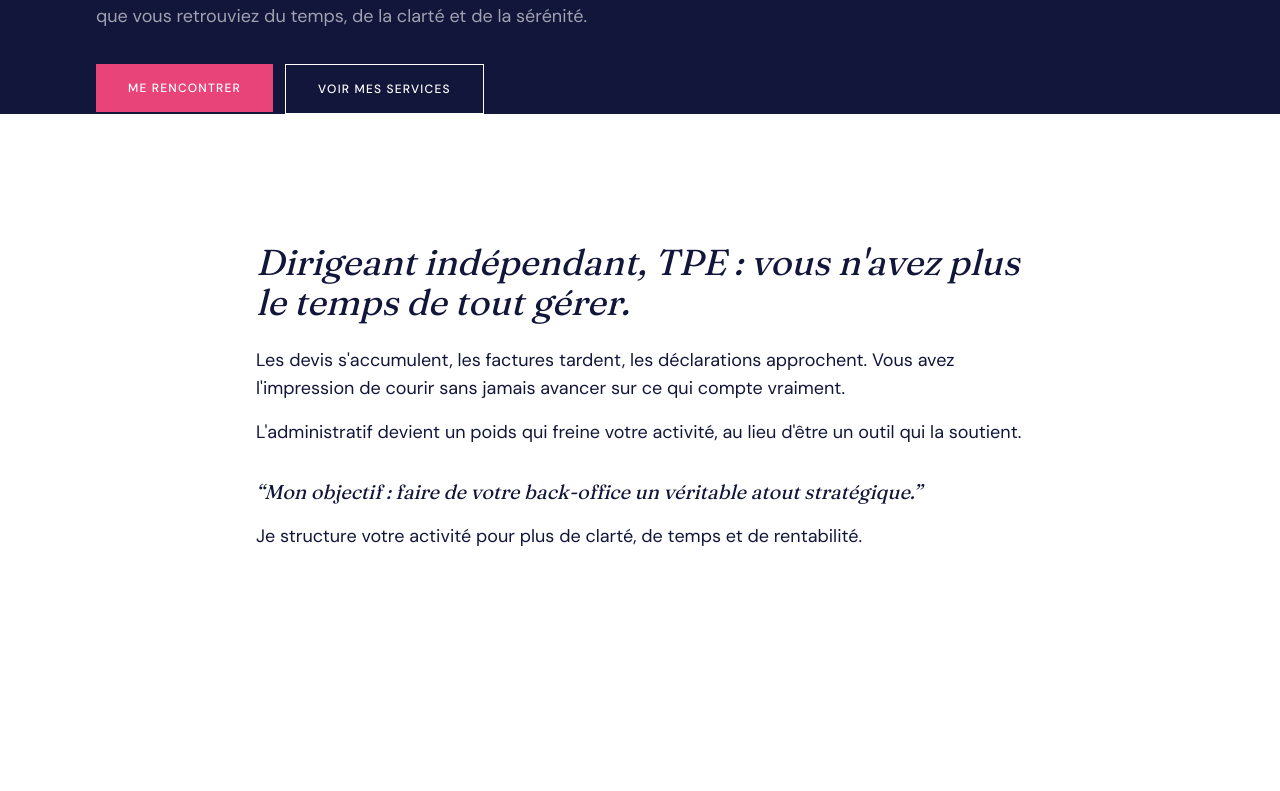
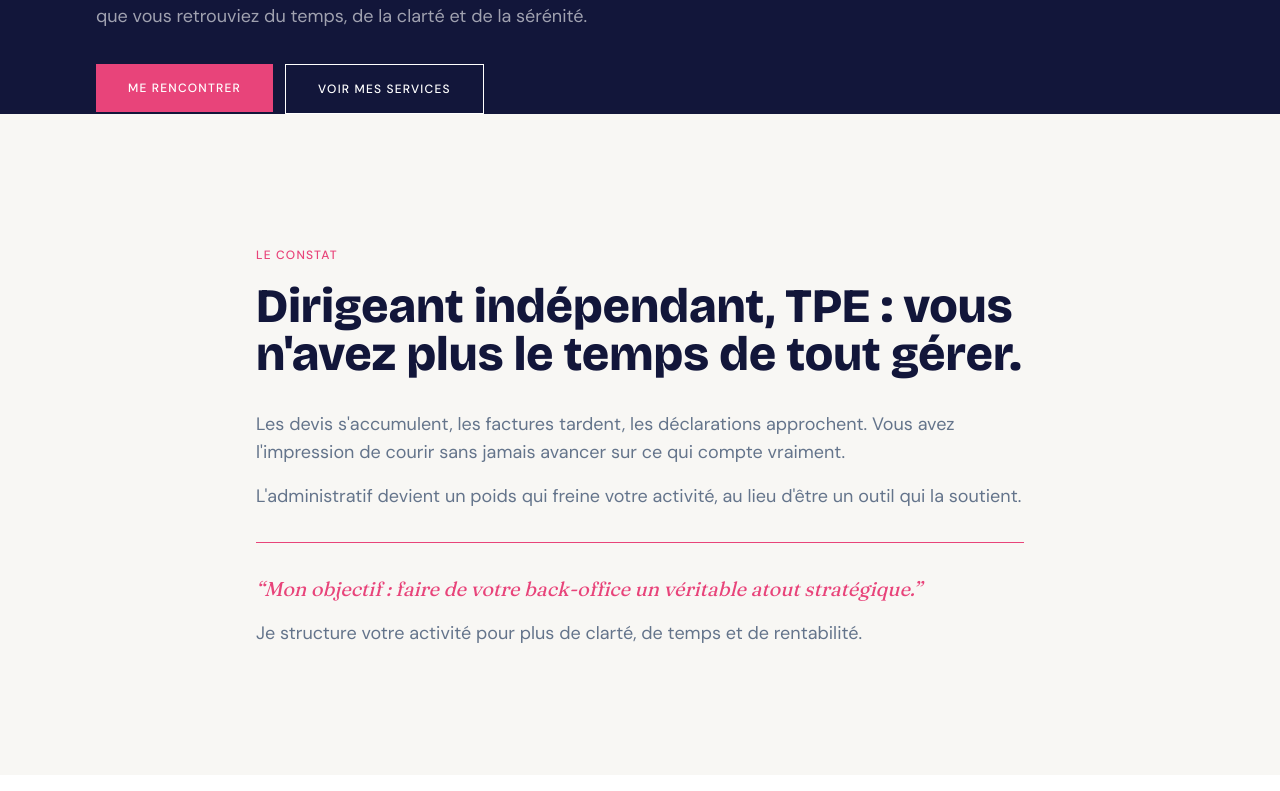
Before and after one commit to WeboPoulpe/HELENE, a Next.js app: page / in a window 1280 px wide. Shown: the part 949-1740 px from the top of the page. Built offline with nearby package versions, Linux system fonts and the light colour scheme.

Commit message:
feat: redesign — ProblemSection (off-white, ligne rose) + CtaSection (fond rose)

```diff
--- a/src/components/sections/CtaSection.tsx
+++ b/src/components/sections/CtaSection.tsx
@@ -6,29 +6,26 @@ import { Button } from '@/components/ui/Button'
 
 export function CtaSection() {
   return (
-    <section className="bg-ink py-20 lg:py-32">
+    <section className="bg-rose py-20 lg:py-32">
       <div className="mx-auto max-w-6xl px-4 sm:px-6 lg:px-8">
         <motion.div
-          initial={{ opacity: 0, y: 20 }}
-          whileInView={{ opacity: 1, y: 0 }}
+          initial={{ opacity: 0 }}
+          whileInView={{ opacity: 1 }}
           viewport={{ once: true, amount: 0.2 }}
-          transition={{ duration: 0.6, ease: 'easeOut' }}
+          transition={{ duration: 0.5, ease: 'easeOut' }}
           className="mx-auto max-w-2xl text-center"
         >
-          <h2 className="font-serif text-3xl italic text-cream lg:text-4xl">
-            Prêt à professionnaliser votre gestion sans perdre votre
-            liberté ?
+          <h2 className="font-display font-extrabold text-navy text-3xl lg:text-5xl leading-tight">
+            Prêt à professionnaliser votre gestion sans perdre votre liberté ?
           </h2>
-          <p className="mt-6 text-base text-cream/70 lg:text-lg">
+          <p className="mt-6 text-base text-navy/70 lg:text-lg">
             Un premier appel de 30 minutes pour comprendre votre situation,
             vos besoins et voir si on est faits pour travailler ensemble.
             Sans engagement.
           </p>
           <div className="mt-8">
             <Link href="/contact">
-              <Button variant="ghost" className="border-terracotta text-cream hover:bg-terracotta hover:text-white hover:border-terracotta">
-                Réservez votre appel découverte
-              </Button>
+              <Button variant="outline">Réservez votre appel découverte</Button>
             </Link>
           </div>
         </motion.div>
--- a/src/components/sections/ProblemSection.tsx
+++ b/src/components/sections/ProblemSection.tsx
@@ -4,21 +4,25 @@ import { motion } from 'framer-motion'
 
 export function ProblemSection() {
   return (
-    <section className="bg-stone py-20 lg:py-32">
+    <section className="bg-off-white py-20 lg:py-32">
       <div className="mx-auto max-w-6xl px-4 sm:px-6 lg:px-8">
         <div className="mx-auto max-w-3xl">
           <motion.div
-            initial={{ opacity: 0, y: 20 }}
-            whileInView={{ opacity: 1, y: 0 }}
+            initial={{ opacity: 0 }}
+            whileInView={{ opacity: 1 }}
             viewport={{ once: true, amount: 0.2 }}
-            transition={{ duration: 0.6, ease: 'easeOut' }}
+            transition={{ duration: 0.5, ease: 'easeOut' }}
           >
-            <h2 className="font-serif text-3xl italic text-ink lg:text-4xl">
+            <span className="text-xs uppercase tracking-widest font-medium text-rose">
+              Le constat
+            </span>
+
+            <h2 className="mt-4 font-display font-extrabold text-navy text-4xl lg:text-5xl leading-tight">
               Dirigeant indépendant, TPE : vous n&apos;avez plus le temps de
               tout gérer.
             </h2>
 
-            <div className="mt-6 space-y-4 text-base leading-relaxed text-muted lg:text-lg">
+            <div className="mt-8 space-y-4 text-base leading-relaxed text-slate lg:text-lg">
               <p>
                 Les devis s&apos;accumulent, les factures tardent, les
                 déclarations approchent. Vous avez l&apos;impression de courir
@@ -30,12 +34,21 @@ export function ProblemSection() {
               </p>
             </div>
 
-            <p className="mt-8 font-serif text-xl italic text-terracotta">
+            <motion.div
+              initial={{ scaleX: 0 }}
+              whileInView={{ scaleX: 1 }}
+              viewport={{ once: true, amount: 0.5 }}
+              transition={{ duration: 0.6, ease: 'easeOut' }}
+              className="my-8 h-px bg-rose"
+              style={{ transformOrigin: 'left' }}
+            />
+
+            <p className="font-serif text-xl italic text-rose">
               &ldquo;Mon objectif : faire de votre back-office un véritable
               atout stratégique.&rdquo;
             </p>
 
-            <p className="mt-4 text-base text-muted lg:text-lg">
+            <p className="mt-4 text-base text-slate lg:text-lg">
               Je structure votre activité pour plus de clarté, de temps et de
               rentabilité.
             </p>
```
